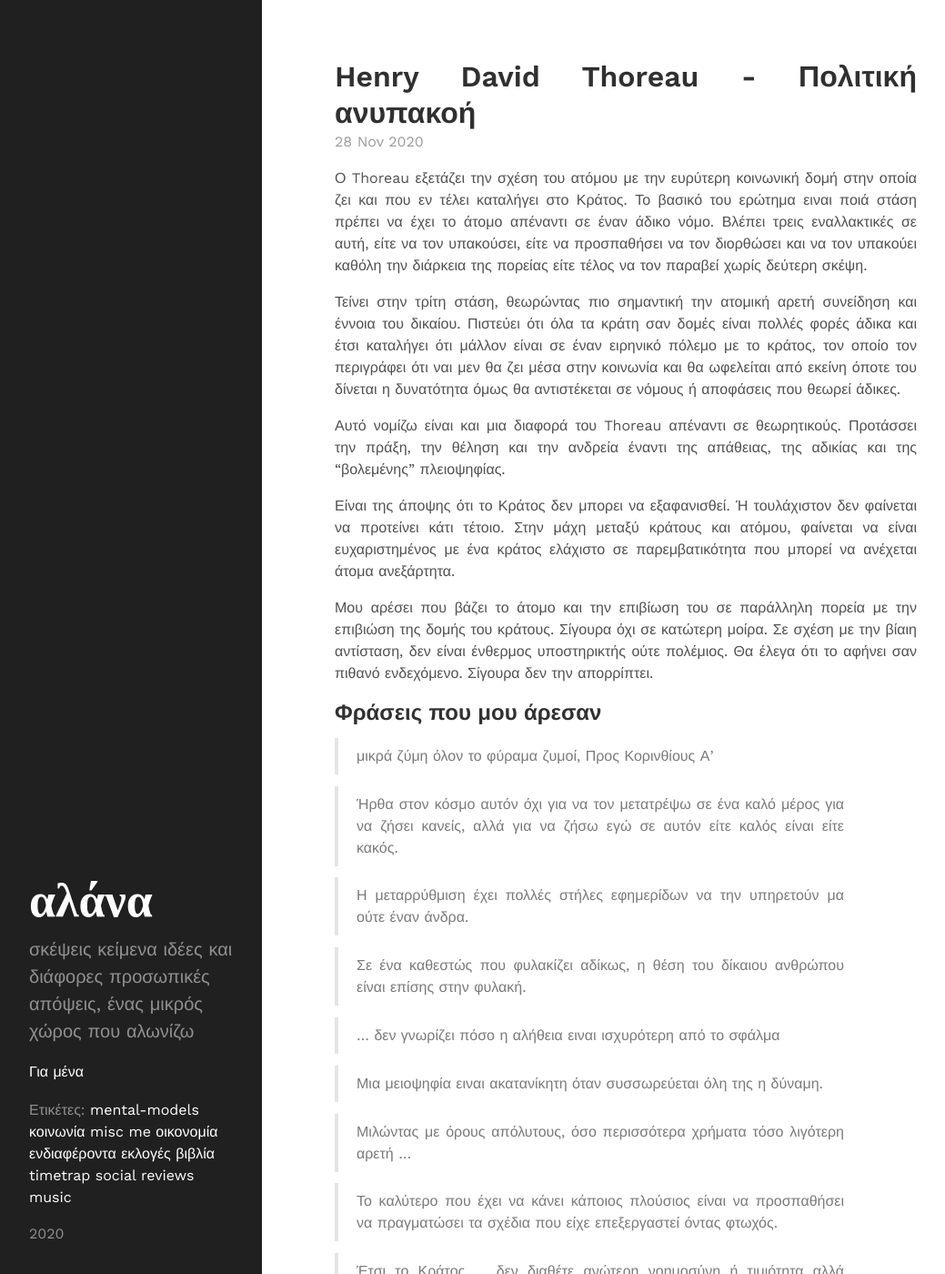
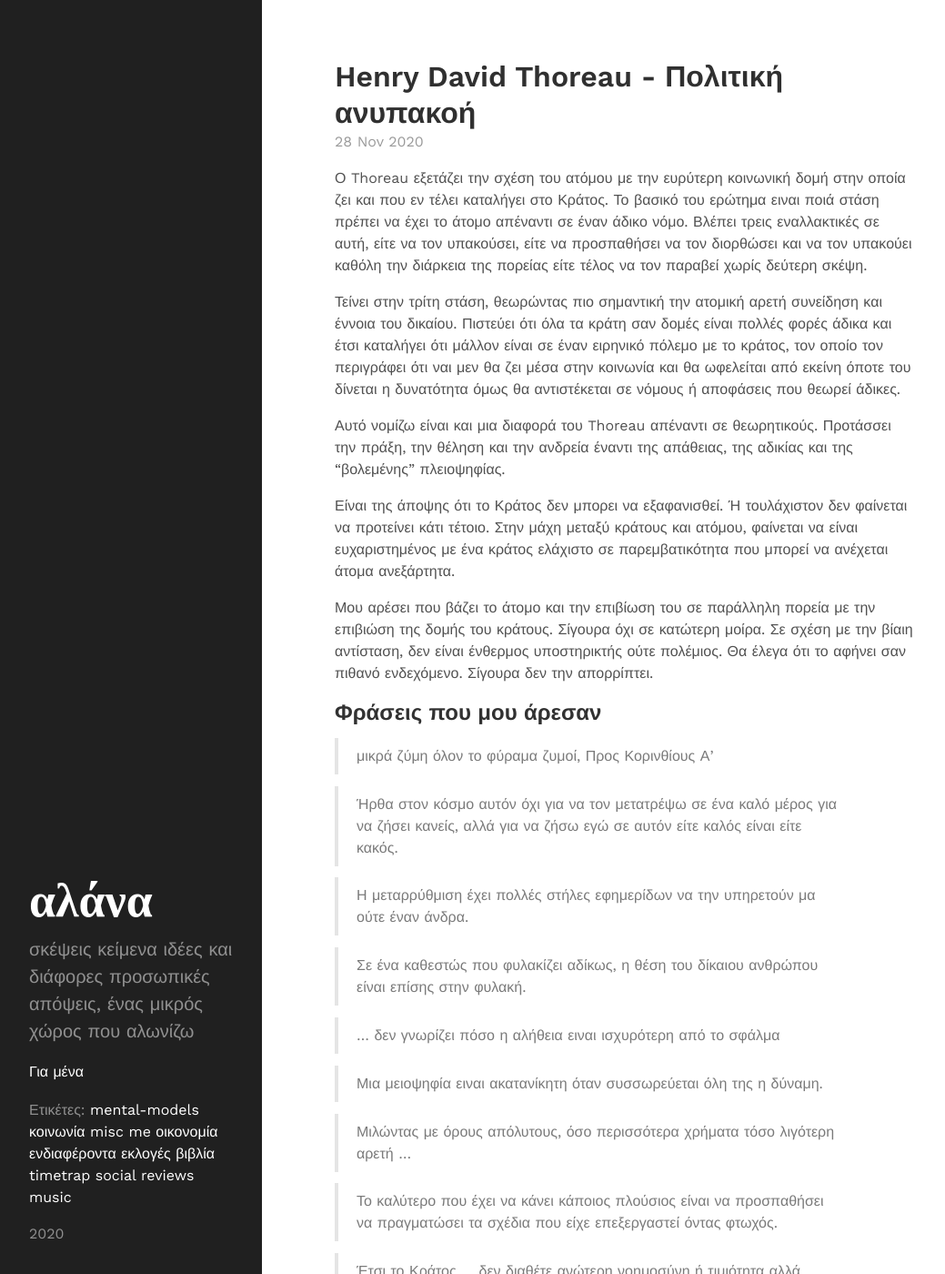
Before and after one commit to chief/chief.github.io, a Jekyll site: the page built from index.html, in a window 1280 px wide and 1400 px high. Shown: the whole window at 91% size, without its empty margins (0-1039 px from the left). Built offline with Jekyll 4.4.1, drawn with Linux system fonts in a browser that asks for light colours; the list of posts is cut into pages by our own code.

Commit message:
Remove text justify in posts

```diff
--- a/public/css/custom.css
+++ b/public/css/custom.css
@@ -16,7 +16,3 @@
   display: flex;
   justify-content: space-between;
 }
-
-.post {
-  text-align: justify;
-}
```
